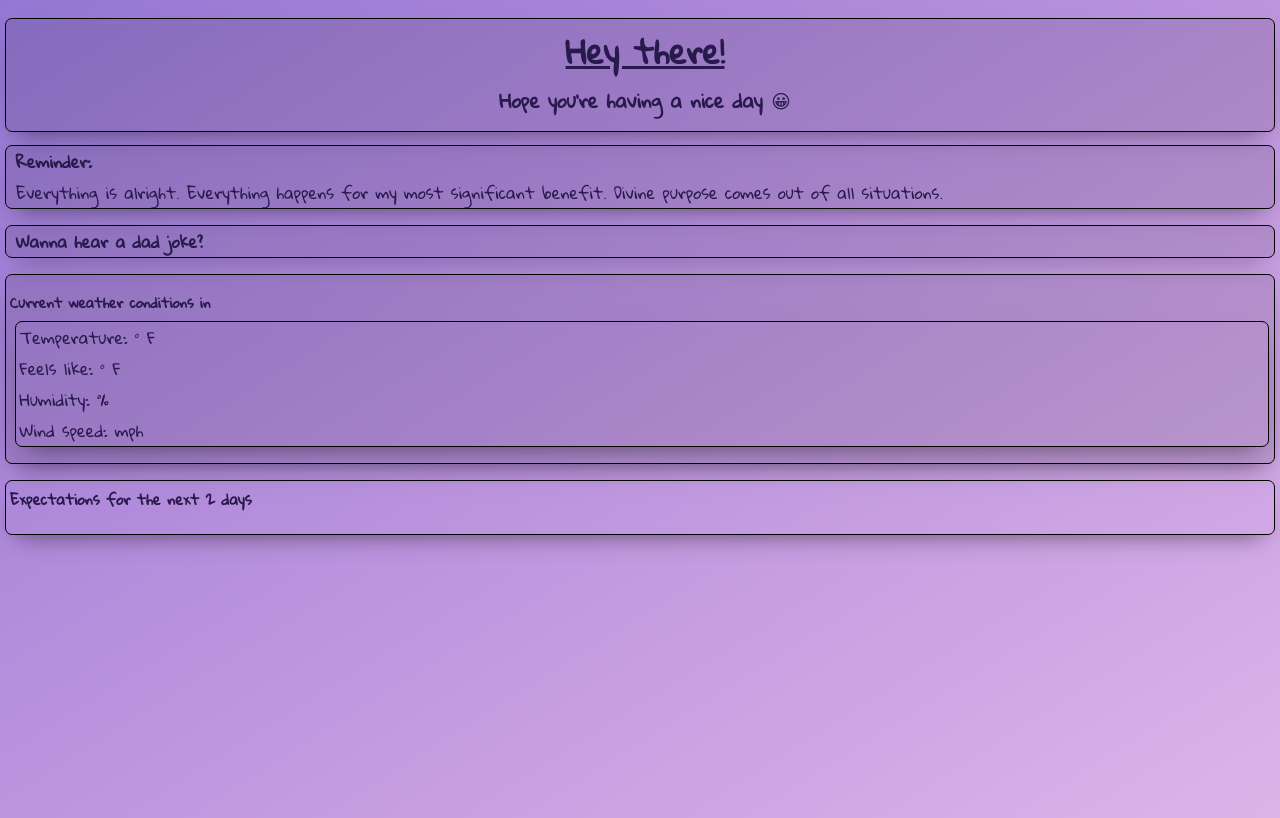
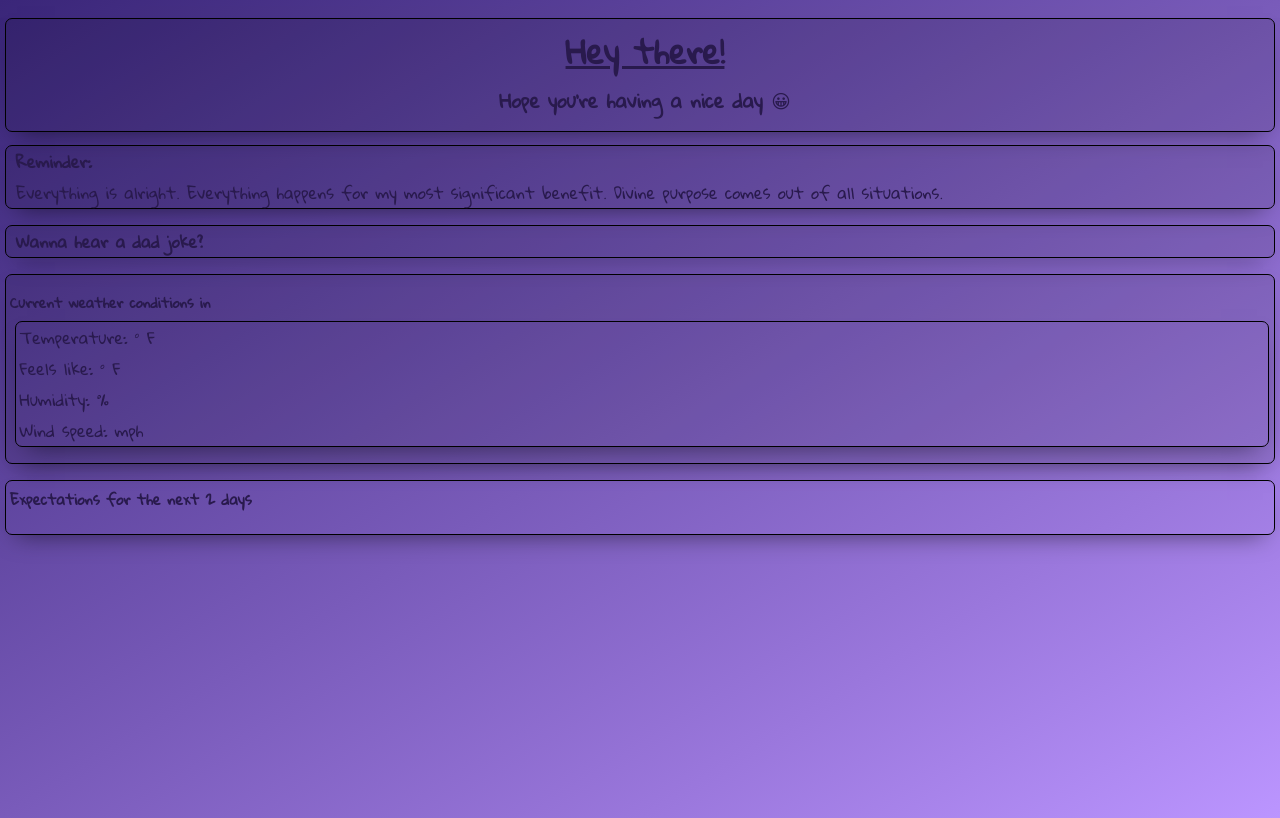
Before and after one commit to ahmed282-ib/php123, a plain HTML site: page index.html in a window 1280 px wide. Drawn offline with Linux system fonts and the light colour scheme; no server answers.

Commit message:
Update stylesheet.css

```diff
--- a/stylesheet.css
+++ b/stylesheet.css
@@ -10,12 +10,11 @@ html {
 body {
 	background-image: linear-gradient(
 		to right bottom,
-		#9477d4,
-		#a985d9,
-		#bc94de,
-		#cda4e3,
-		#ddb4e9
-	);
+		#3a2679,
+		#594099,
+		#795bba,
+		#9a77dc,
+		#bb95ff);
 }
 
 .container {
@@ -24,11 +23,11 @@ body {
 	width: 100vw;
 	background-image: linear-gradient(
 		to right bottom,
-		#9477d4,
-		#a985d9,
-		#bc94de,
-		#cda4e3,
-		#ddb4e9
+		#3a2679,
+		#594099,
+		#795bba,
+		#9a77dc,
+		#bb95ff);
 	);
 }
 
```
